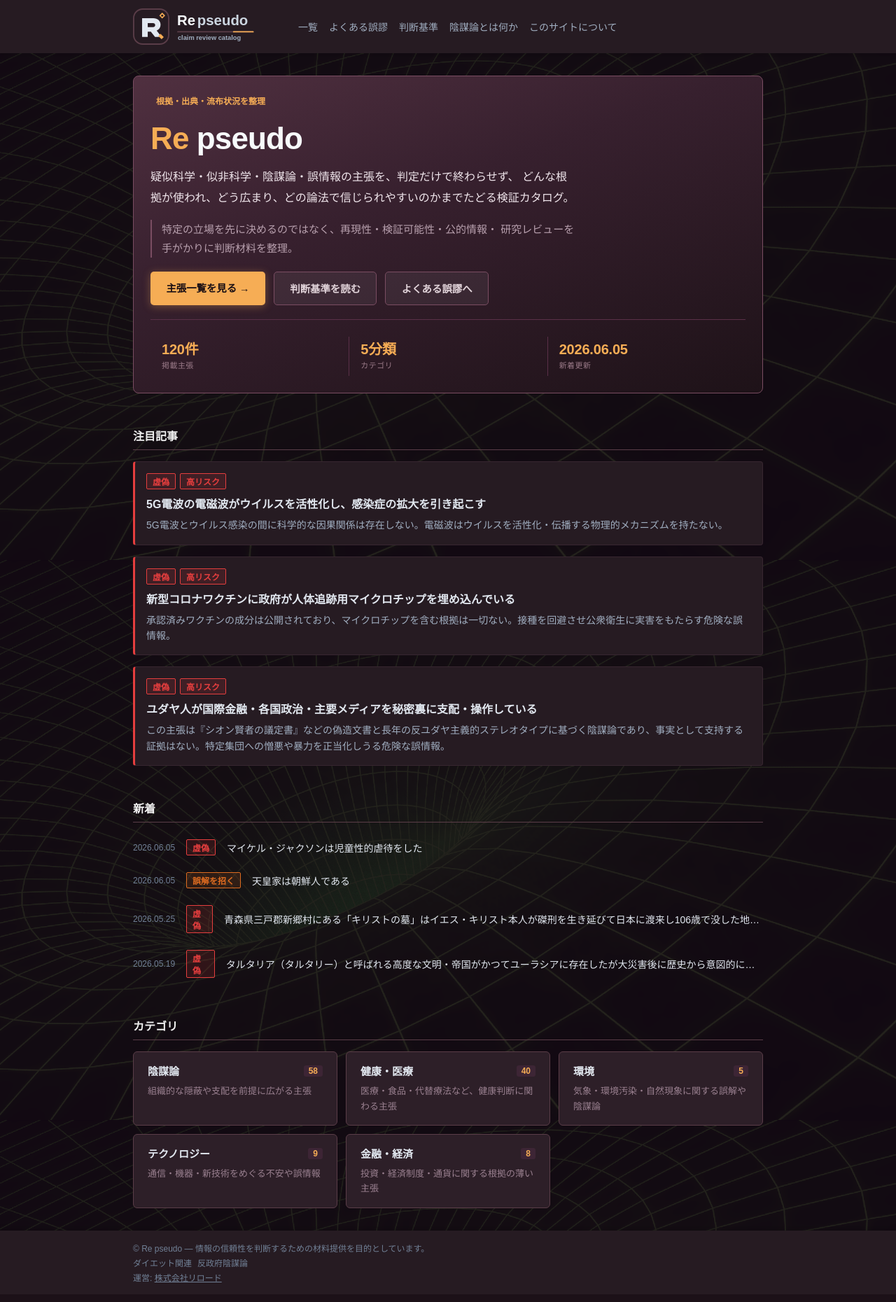
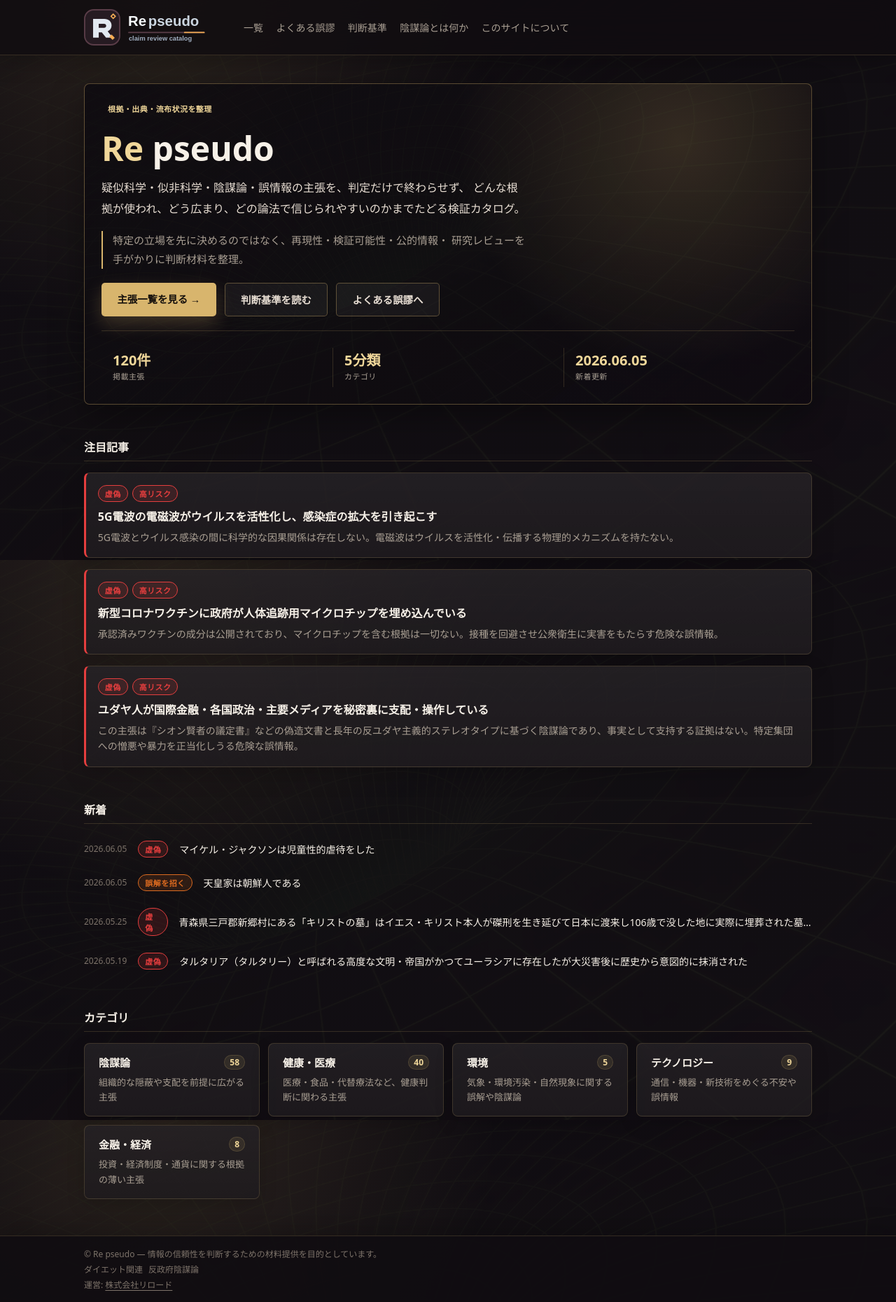
Before and after one commit to reload-co-jp/re-pseudo, a Next.js app: page / in a window 1280 px wide. Shown: the whole page at 70% size. Built offline with nearby package versions, Linux system fonts and the light colour scheme.

Commit message:
Change style

```diff
--- a/app/layout.tsx
+++ b/app/layout.tsx
@@ -73,7 +73,7 @@ export const metadata = {
 }
 
 export const viewport = {
-  themeColor: "#3d2b34",
+  themeColor: "#141012",
   colorScheme: "dark",
 }
 
@@ -114,9 +114,14 @@ const RootLayout = ({ children }: { children: React.ReactNode }) => {
         />
         <header
           style={{
-            backgroundColor: "#261b22",
-            boxShadow: "0 4px 6px rgba(0, 0, 0, 0.1)",
-            padding: ".75rem 1.5rem",
+            backdropFilter: "blur(18px)",
+            backgroundColor: "rgba(16, 13, 17, .82)",
+            borderBottom: "1px solid var(--border)",
+            boxShadow: "0 10px 30px rgba(0, 0, 0, .22)",
+            padding: ".8rem 1.5rem",
+            position: "sticky",
+            top: 0,
+            zIndex: 10,
           }}
         >
           <div
@@ -124,9 +129,9 @@ const RootLayout = ({ children }: { children: React.ReactNode }) => {
               alignItems: "center",
               display: "flex",
               flexWrap: "wrap",
-              gap: "2rem",
+              gap: "1.5rem",
               margin: "0 auto",
-              maxWidth: "900px",
+              maxWidth: "1040px",
             }}
           >
             <Link
@@ -146,11 +151,13 @@ const RootLayout = ({ children }: { children: React.ReactNode }) => {
                 width={204}
               />
             </Link>
-            <nav style={{ display: "flex", flexWrap: "wrap", gap: "1rem" }}>
+            <nav
+              style={{ display: "flex", flexWrap: "wrap", gap: "1rem 1.15rem" }}
+            >
               <Link
                 href="/claims/"
                 style={{
-                  color: "#a0aec0",
+                  color: "var(--muted)",
                   fontSize: ".875rem",
                   textDecoration: "none",
                 }}
@@ -160,7 +167,7 @@ const RootLayout = ({ children }: { children: React.ReactNode }) => {
               <Link
                 href="/fallacies/"
                 style={{
-                  color: "#a0aec0",
+                  color: "var(--muted)",
                   fontSize: ".875rem",
                   textDecoration: "none",
                 }}
@@ -170,7 +177,7 @@ const RootLayout = ({ children }: { children: React.ReactNode }) => {
               <Link
                 href="/criteria/"
                 style={{
-                  color: "#a0aec0",
+                  color: "var(--muted)",
                   fontSize: ".875rem",
                   textDecoration: "none",
                 }}
@@ -180,7 +187,7 @@ const RootLayout = ({ children }: { children: React.ReactNode }) => {
               <Link
                 href="/conspiracy/"
                 style={{
-                  color: "#a0aec0",
+                  color: "var(--muted)",
                   fontSize: ".875rem",
                   textDecoration: "none",
                 }}
@@ -190,7 +197,7 @@ const RootLayout = ({ children }: { children: React.ReactNode }) => {
               <Link
                 href="/about/"
                 style={{
-                  color: "#a0aec0",
+                  color: "var(--muted)",
                   fontSize: ".875rem",
                   textDecoration: "none",
                 }}
@@ -203,24 +210,25 @@ const RootLayout = ({ children }: { children: React.ReactNode }) => {
         <main
           style={{
             minHeight: "calc(100dvh - 6rem)",
-            padding: "2rem 1.5rem",
+            padding: "2.5rem 1.5rem 3.25rem",
           }}
         >
-          <div style={{ margin: "0 auto", maxWidth: "900px" }}>{children}</div>
+          <div style={{ margin: "0 auto", maxWidth: "1040px" }}>{children}</div>
         </main>
         <footer
           style={{
-            backgroundColor: "#261b22",
-            boxShadow: "0 -4px 6px rgba(0, 0, 0, 0.1)",
+            backgroundColor: "rgba(16, 13, 17, .9)",
+            borderTop: "1px solid var(--border)",
+            boxShadow: "0 -10px 30px rgba(0, 0, 0, .18)",
             fontSize: ".75rem",
             padding: "1rem 1.5rem",
           }}
         >
           <div
             style={{
-              color: "#718096",
+              color: "#7d736a",
               margin: "0 auto",
-              maxWidth: "900px",
+              maxWidth: "1040px",
               display: "flex",
               flexDirection: "column",
               gap: ".25rem",
@@ -234,7 +242,7 @@ const RootLayout = ({ children }: { children: React.ReactNode }) => {
               <Link
                 href="/diet/"
                 style={{
-                  color: "#718096",
+                  color: "#7d736a",
                   textDecoration: "none",
                 }}
               >
@@ -243,7 +251,7 @@ const RootLayout = ({ children }: { children: React.ReactNode }) => {
               <Link
                 href="/anti-government-conspiracy/"
                 style={{
-                  color: "#718096",
+                  color: "#7d736a",
                   textDecoration: "none",
                 }}
               >
@@ -255,7 +263,7 @@ const RootLayout = ({ children }: { children: React.ReactNode }) => {
               <a
                 href="https://reload.co.jp"
                 rel="noopener noreferrer"
-                style={{ color: "#718096" }}
+                style={{ color: "#7d736a" }}
                 target="_blank"
               >
                 株式会社リロード
--- a/app/page.tsx
+++ b/app/page.tsx
@@ -76,9 +76,10 @@ const Page: FC = () => {
       <section
         style={{
           background:
-            "linear-gradient(160deg, rgba(80,48,64,1) 0%, rgba(55,32,46,1) 40%, rgba(30,18,24,1) 100%)",
-          border: "1px solid #7a4d62",
+            "radial-gradient(circle at 82% 18%, rgba(216,181,109,.18), transparent 20rem), linear-gradient(145deg, rgba(16,13,17,.88), rgba(16,13,17,.68)), url('/images/bg.png') center / cover",
+          border: "1px solid var(--border-strong)",
           borderRadius: "8px",
+          boxShadow: "var(--shadow)",
           overflow: "hidden",
           position: "relative",
         }}
@@ -88,13 +89,15 @@ const Page: FC = () => {
             display: "grid",
             gap: "1.25rem",
             padding: "1.5rem",
+            position: "relative",
+            zIndex: 1,
           }}
         >
           <div
             style={{ display: "flex", flexDirection: "column", gap: "1.25rem" }}
           >
             <Badge
-              color="#f6ad55"
+              color="var(--accent-soft)"
               label="根拠・出典・流布状況を整理"
               style={{ backgroundColor: "transparent", border: "none" }}
             />
@@ -103,19 +106,18 @@ const Page: FC = () => {
             >
               <h1
                 style={{
-                  fontSize: "clamp(1.75rem, 4vw, 2.75rem)",
+                  fontSize: "clamp(1.9rem, 4vw, 3rem)",
                   fontWeight: 800,
-                  letterSpacing: "-.02em",
                   lineHeight: 1.1,
                 }}
               >
-                <span style={{ color: "#f6ad55" }}>Re</span>
+                <span style={{ color: "var(--accent-soft)" }}>Re</span>
                 &nbsp;
-                <span style={{ color: "#f7fafc" }}>pseudo</span>
+                <span style={{ color: "var(--ink)" }}>pseudo</span>
               </h1>
               <p
                 style={{
-                  color: "#f0e6ec",
+                  color: "#e8ded3",
                   fontSize: "clamp(.9rem, 2vw, 1rem)",
                   lineHeight: 1.85,
                   maxWidth: "38rem",
@@ -126,8 +128,8 @@ const Page: FC = () => {
               </p>
               <p
                 style={{
-                  borderLeft: "2px solid #7a4d62",
-                  color: "#b8a0ae",
+                  borderLeft: "2px solid var(--accent)",
+                  color: "var(--muted)",
                   fontSize: ".9375rem",
                   lineHeight: 1.8,
                   maxWidth: "38rem",
@@ -150,11 +152,11 @@ const Page: FC = () => {
             <Link
               href="/claims/"
               style={{
-                backgroundColor: "#f6ad55",
+                backgroundColor: "var(--accent)",
                 border: "none",
                 borderRadius: "5px",
-                boxShadow: "0 2px 12px rgba(246,173,85,.35)",
-                color: "#1a0f14",
+                boxShadow: "0 10px 26px rgba(216,181,109,.24)",
+                color: "#15100c",
                 fontSize: ".9rem",
                 fontWeight: 800,
                 padding: ".8rem 1.4rem",
@@ -166,10 +168,10 @@ const Page: FC = () => {
             <Link
               href="/criteria/"
               style={{
-                backgroundColor: "rgba(255,255,255,.06)",
-                border: "1px solid #7a4d62",
+                backgroundColor: "rgba(255,255,255,.045)",
+                border: "1px solid var(--border-strong)",
                 borderRadius: "5px",
-                color: "#e2d4da",
+                color: "#e8ded3",
                 fontSize: ".9rem",
                 fontWeight: 600,
                 padding: ".8rem 1.4rem",
@@ -181,10 +183,10 @@ const Page: FC = () => {
             <Link
               href="/fallacies/"
               style={{
-                backgroundColor: "rgba(255,255,255,.06)",
-                border: "1px solid #7a4d62",
+                backgroundColor: "rgba(255,255,255,.045)",
+                border: "1px solid var(--border-strong)",
                 borderRadius: "5px",
-                color: "#e2d4da",
+                color: "#e8ded3",
                 fontSize: ".9rem",
                 fontWeight: 600,
                 padding: ".8rem 1.4rem",
@@ -197,7 +199,7 @@ const Page: FC = () => {
 
           <div
             style={{
-              borderTop: "1px solid #5a3048",
+              borderTop: "1px solid var(--border)",
               display: "grid",
               gap: "0",
               gridTemplateColumns: "repeat(auto-fit, minmax(140px, 1fr))",
@@ -208,7 +210,7 @@ const Page: FC = () => {
               <div
                 key={item.label}
                 style={{
-                  borderLeft: i > 0 ? "1px solid #5a3048" : "none",
+                  borderLeft: i > 0 ? "1px solid var(--border)" : "none",
                   display: "flex",
                   flexDirection: "column",
                   gap: ".25rem",
@@ -217,18 +219,17 @@ const Page: FC = () => {
               >
                 <strong
                   style={{
-                    color: "#f6ad55",
+                    color: "var(--accent-soft)",
                     fontSize: "clamp(1rem, 2vw, 1.25rem)",
                     fontWeight: 700,
                     lineHeight: 1,
-                    letterSpacing: "-.01em",
                   }}
                 >
                   {item.value}
                 </strong>
                 <span
                   style={{
-                    color: "#9a7a88",
+                    color: "var(--muted)",
                     fontSize: ".6875rem",
                     letterSpacing: ".04em",
                   }}
@@ -244,7 +245,8 @@ const Page: FC = () => {
       <section>
         <h2
           style={{
-            borderBottom: "1px solid #5a3d48",
+            borderBottom: "1px solid var(--border)",
+            color: "var(--ink)",
             fontSize: "1rem",
             fontWeight: 600,
             marginBottom: "1rem",
@@ -279,7 +281,7 @@ const Page: FC = () => {
               <Link
                 href={`/claims/${c.id}/`}
                 style={{
-                  color: "#e2e8f0",
+                  color: "var(--ink)",
                   fontWeight: 600,
                   textDecoration: "none",
                 }}
@@ -288,7 +290,7 @@ const Page: FC = () => {
               </Link>
               <p
                 style={{
-                  color: "#a0aec0",
+                  color: "var(--muted)",
                   fontSize: ".875rem",
                   lineHeight: 1.6,
                 }}
@@ -303,7 +305,8 @@ const Page: FC = () => {
       <section>
         <h2
           style={{
-            borderBottom: "1px solid #5a3d48",
+            borderBottom: "1px solid var(--border)",
+            color: "var(--ink)",
             fontSize: "1rem",
             fontWeight: 600,
             marginBottom: "1rem",
@@ -325,7 +328,7 @@ const Page: FC = () => {
             >
               <span
                 style={{
-                  color: "#718096",
+                  color: "#7d736a",
                   fontSize: ".75rem",
                   whiteSpace: "nowrap",
                 }}
@@ -339,7 +342,7 @@ const Page: FC = () => {
               <Link
                 href={`/claims/${c.id}/`}
                 style={{
-                  color: "#e2e8f0",
+                  color: "var(--ink)",
                   fontSize: ".875rem",
                   overflow: "hidden",
                   textDecoration: "none",
@@ -357,7 +360,8 @@ const Page: FC = () => {
       <section>
         <h2
           style={{
-            borderBottom: "1px solid #5a3d48",
+            borderBottom: "1px solid var(--border)",
+            color: "var(--ink)",
             fontSize: "1rem",
             fontWeight: 600,
             marginBottom: "1rem",
@@ -383,10 +387,12 @@ const Page: FC = () => {
               href={`/claims/?category=${cat}`}
               key={cat}
               style={{
-                backgroundColor: "#2d1f28",
-                border: "1px solid #5a3d48",
-                borderRadius: "6px",
-                color: "#e2e8f0",
+                background:
+                  "linear-gradient(180deg, rgba(255,255,255,.04), rgba(255,255,255,.012)), var(--panel)",
+                border: "1px solid var(--border)",
+                borderRadius: "8px",
+                boxShadow: "0 10px 26px rgba(0,0,0,.16)",
+                color: "var(--ink)",
                 display: "flex",
                 flexDirection: "column",
                 gap: ".5rem",
@@ -406,9 +412,10 @@ const Page: FC = () => {
                 </span>
                 <span
                   style={{
-                    backgroundColor: "#3d2535",
-                    borderRadius: "3px",
-                    color: "#f6ad55",
+                    backgroundColor: "rgba(216,181,109,.1)",
+                    border: "1px solid var(--border)",
+                    borderRadius: "999px",
+                    color: "var(--accent-soft)",
                     fontSize: ".75rem",
                     fontWeight: 700,
                     padding: "1px 7px",
@@ -419,7 +426,7 @@ const Page: FC = () => {
               </div>
               <p
                 style={{
-                  color: "#9a8090",
+                  color: "var(--muted)",
                   fontSize: ".8125rem",
                   lineHeight: 1.65,
                   margin: 0,
--- a/app/reset.css
+++ b/app/reset.css
@@ -1,17 +1,59 @@
 * {
   box-sizing: border-box;
-  font-family: sans-serif;
+  font-family:
+    "Hiragino Sans", "Yu Gothic", "Yu Gothic UI", system-ui, sans-serif;
   margin: 0;
 }
 
 :root {
+  --accent: #d8b56d;
+  --accent-soft: #f0d79a;
+  --bg: #100d11;
+  --border: rgba(216, 181, 109, 0.18);
+  --border-strong: rgba(216, 181, 109, 0.36);
+  --ink: #f7f1e8;
+  --muted: #a99f93;
+  --panel: rgba(28, 24, 27, 0.82);
+  --panel-strong: rgba(39, 33, 36, 0.92);
+  --shadow: 0 18px 48px rgba(0, 0, 0, 0.34);
+  background:
+    radial-gradient(
+      circle at 18% 0%,
+      rgba(216, 181, 109, 0.13),
+      transparent 30rem
+    ),
+    linear-gradient(140deg, rgba(16, 13, 17, 0.82), rgba(21, 18, 21, 0.62)),
+    url("/images/bg.png");
   background-attachment: fixed;
-  background-color: #1c1118;
-  background-image: url("/images/bg.png");
+  background-color: var(--bg);
   background-position: center;
   background-size: cover;
-  color: #f0f0f0;
+  color: var(--ink);
   color-scheme: dark;
+}
+
+body {
+  min-height: 100dvh;
+}
+
+a {
+  text-underline-offset: 3px;
+}
+
+::selection {
+  background: rgba(216, 181, 109, 0.32);
+  color: #fffaf0;
+}
+
+input,
+select {
+  outline: none;
+}
+
+input:focus,
+select:focus,
+a:focus-visible {
+  box-shadow: 0 0 0 3px rgba(216, 181, 109, 0.2);
 }
 
 @media (max-width: 520px) {
--- a/components/elements/layout.tsx
+++ b/components/elements/layout.tsx
@@ -5,7 +5,10 @@ export const Title: FC<ComponentProps<"h1">> = ({
   children,
   ...props
 }) => (
-  <h1 style={{ fontSize: "1rem", margin: 0, ...style }} {...props}>
+  <h1
+    style={{ color: "var(--ink)", fontSize: "1rem", margin: 0, ...style }}
+    {...props}
+  >
     {children}
   </h1>
 )
@@ -19,12 +22,13 @@ export const Badge: FC<{
     style={{
       backgroundColor: `${color}22`,
       border: `1px solid ${color}`,
-      borderRadius: "2px",
+      borderRadius: "999px",
       color,
       display: "inline-block",
-      fontSize: ".75rem",
-      fontWeight: 600,
-      padding: "2px 8px",
+      fontSize: ".6875rem",
+      fontWeight: 700,
+      letterSpacing: ".04em",
+      padding: "3px 9px",
       ...style,
     }}
   >
@@ -39,10 +43,12 @@ export const Card: FC<ComponentProps<"div">> = ({
 }) => (
   <div
     style={{
-      backgroundColor: "#261b22",
-      border: "1px solid #372630",
-      borderRadius: "4px",
-      padding: "1rem",
+      background:
+        "linear-gradient(180deg, rgba(255,255,255,.045), rgba(255,255,255,.015)), var(--panel)",
+      border: "1px solid var(--border)",
+      borderRadius: "8px",
+      boxShadow: "0 12px 32px rgba(0,0,0,.18)",
+      padding: "1.05rem",
       ...style,
     }}
     {...props}
```
Also changed, not shown: components/ClaimCard.tsx (+37 -10 lines), components/ClaimsClient.tsx (+15 -9 lines).
